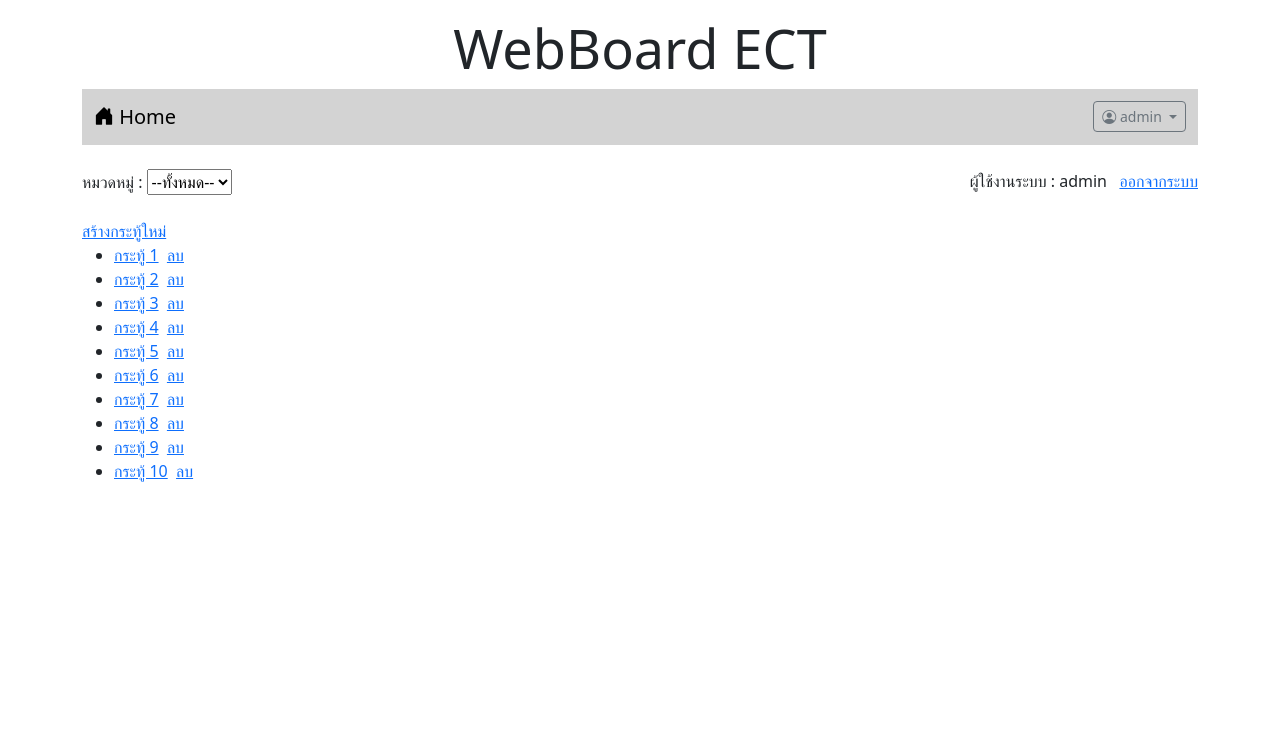
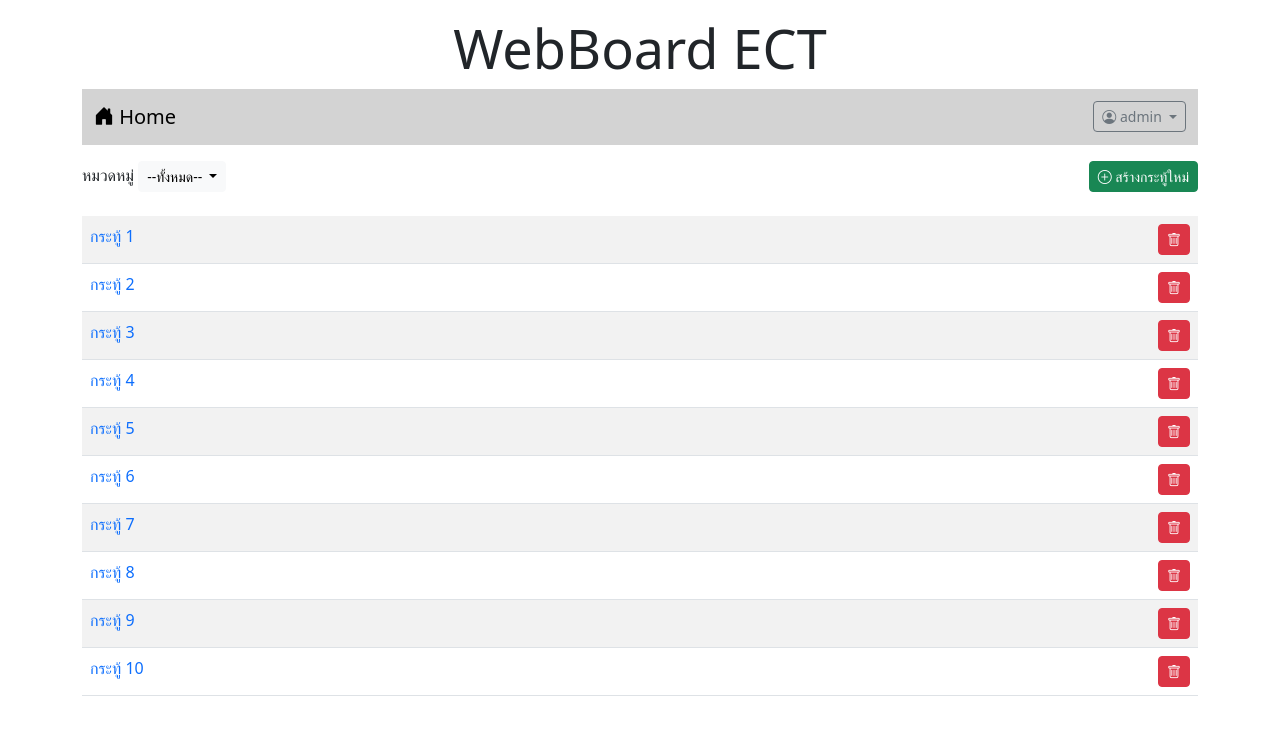
Before and after one commit to Nitipoom007/Webboard_ECT_25, a PHP site: page /index.php in a window 1280 px wide. Shown: the top 735 px of the page. Run offline with PHP 8.4, Linux system fonts and the light colour scheme; the visitor is signed in with stand-in values (Sample User, id 1).

Commit message:
bootstrap index
bootstrap index

```diff
--- a/index.php
+++ b/index.php
@@ -14,7 +14,7 @@ session_start();
 <body>
     <div class="container-lg">
     <h1 style="text-align: center;font-size: 54px;"class="mt-3">WebBoard ECT</h1>
-    <nav class="navbar navbar-expand-lg" style="background-color:#d3d3d3;">
+<nav class="navbar navbar-expand-lg" style="background-color:#d3d3d3;">
   <div class="container-fluid">
     <a class="navbar-brand" href="index.php"><i class="bi bi-house-door-fill"></i> Home</a>
       <ul class="navbar-nav">
@@ -35,37 +35,40 @@ session_start();
       </ul>
     </div>
 </nav>
-<br>
-    <form>
-        หมวดหมู่ :
-        <select>
-            <option value="all">--ทั้งหมด--</option>
-            <option value="general">เรื่องทั้งไป</option>
-            <option value="study">เรื่องเรียน</option>
-        </select>
-        <?php
-            if (!isset($_SESSION['id'])){
-        echo "<a href=login.php style='float: right';>เข้าสู่ระบบ</a>";
-            }else{
-        echo "<div style='float:right'>
-                ผู้ใช้งานระบบ : $_SESSION[username]&nbsp;&nbsp;
-                <a href=logout.php>ออกจากระบบ</a>
-            </div><br>
-                <a href=newpost.php><br>สร้างกระทู้ใหม่</a>";
-            }
-        ?>
-    </form>
-    <ul>
+
+<div class="mt-3 d-flex justify-content-between">
+    <div>
+    <label>หมวดหมู่</label>
+        <span class="dropdown">
+            <button class="btn btn-light btn-sm dropdown-toggle" type="button" data-bs-toggle="dropdown" aria-expanded="false">
+            --ทั้งหมด--
+        </button>
+        <ul class="dropdown-menu">
+            <li><a class="dropdown-item" href="#">ทั้งหมด</a></li>
+            <li><a class="dropdown-item" href="#">เรื่องเรียน</a></li>
+            <li><a class="dropdown-item" href="#">เรื่องทั้งไป</a></li>
+        </ul>
+
+        </span>
+    </div>
+    <?php if(isset($_SESSION['id'])){ ?>
+        <div><a href="newpost.php" class="btn btn-success btn-sm"><i class="bi bi-plus-circle">
+        </i> สร้างกระทู้ใหม่</a></div>
+    <?php } ?>
+</div>
+
+    <table class="table table-striped mt-4 ">
         <?php
         for($i=1;$i<=10;$i++){
-            echo "<li><a href = post.php?id=$i>กระทู้ $i</a>";
+            echo "<tr><td class = 'd-flex justify-content-between'><a href = post.php?id=$i style = text-decoration:none>กระทู้ $i</a>";
             if(isset($_SESSION['id']) && $_SESSION['role']=='a'){
-                echo "&nbsp;&nbsp;<a href=delete.php?id=$i>ลบ</a>";
+                echo "&nbsp;&nbsp;<a href=delete.php?id=$i
+                class = 'btn btn-danger btn-sm'><i class='bi bi-trash'></i></a>";
             }
-            echo "</li>";
+            echo "</td></tr>";
         }
         ?>
-    </ul>
+    </table>
     </div>
 </body>
 </html>
```
